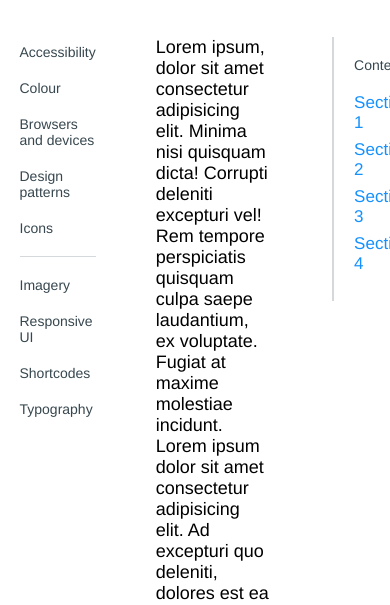
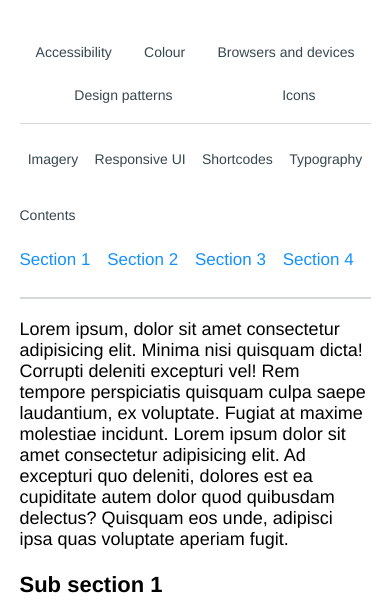
Before and after one commit to hindo/yart, a website: page 01_page_layout/public/index.html in a window 390 px wide. Shown: the part 215-820 px from the top of the page. Drawn offline with nearby package versions, Linux system fonts and the light colour scheme; files that its build step writes are made by us from their sources.

Commit message:
[01_page_layout] Add mobile version

```diff
--- /dev/null
+++ b/01_page_layout/src/less/custom.less
@@ -0,0 +1,118 @@
+@columnsMargin: 30px;
+
+.content-navigation {
+    @marginBase: 20px;
+
+    order: 0;
+    font-size: 16px;
+    margin: 0 @columnsMargin 0 0;
+
+    .navigation__item {
+        font-size: 14px;
+        margin-bottom: @marginBase;
+
+        a {
+            color: @accentColor;
+
+            &:hover {
+                text-decoration: underline;
+            }
+        }
+    }
+
+    .navigation__divider {
+        margin: @marginBase 0;
+    }
+}
+
+.article-navigation {
+    flex: 0 0 17%;
+    order: 2;
+    font-size: 17px;
+    margin: 0 0 0 @columnsMargin;
+
+    .navigation {
+        padding: 20px 0 20px 20px;
+
+        .navigation__header {
+            margin-top: 0;
+            color: @accentColor;
+            font-size: 14px;
+        }
+
+        .navigation__item {
+            a:hover {
+                text-decoration: underline;
+            }
+        }
+    }
+}
+
+.article {
+    order: 1;
+    flex: 1 1 auto;
+    margin: 0 @columnsMargin;
+
+    p:first-child {
+        margin-top: 0;
+    }
+}
+
+.main {
+    @marginBase: 40px;
+    @marginBaseDouble: 2 * @marginBase;
+
+    &__content {
+        display: flex;
+        flex: 1;
+    }
+    &__navigation {
+        border-bottom: 1px solid @accentColor;
+        background-color: @mainColor;
+
+        .navigation__item {
+            border-left: 1px solid @accentColor;
+            margin: 0;
+            font-size: 14px;
+            text-align: center;
+
+            a {
+                display: block;
+                color: @lightAccentColor;
+                padding: 15px 0;
+
+                &.active {
+                    color: @buttonActiveColor;
+                }
+
+                &:hover {
+                    color: @buttonActiveColor;
+                }
+            }
+
+            &:last-child {
+                border-right: 1px solid @accentColor;
+            }
+        }
+    }
+
+    &__header {
+        color: @headerFontColor;
+        background-color: @mainColor;
+
+        & h2 {
+            margin: 0;
+            margin-bottom: @marginBase;
+            padding: @marginBaseDouble 0 @marginBase;
+            font-size: 40px;
+            font-weight: 200;
+        }
+    }
+
+    &__footer {
+        font-size: 15px;
+        color: @headerFontColor;
+        background-color: @mainColor;
+        padding: @marginBase / 2;
+    }
+}
--- a/01_page_layout/src/less/layout/desktop.less
+++ b/01_page_layout/src/less/layout/desktop.less
@@ -1,13 +1,14 @@
-@media screen and (max-width: 768px) {
-    .rom {
-        width: 100%;
+@media screen and (min-width: 960px) {
+    .content-navigation {
+        flex: 0 0 17%;
     }
 
-    .col-2 {
-        width: 12.5%;
-    }
+    .article-navigation {
+        flex: 0 0 17%;
 
-    .col-8 {
-        width: 75%;
+        .navigation {
+            position: fixed;
+            border-left: 2px solid @lightGrayColor;
+        }
     }
 }
--- a/01_page_layout/src/less/layout/mobile.less
+++ b/01_page_layout/src/less/layout/mobile.less
@@ -1 +1,59 @@
-// put somethig here
+@media screen and (max-width: 1100px) {
+}
+
+@media screen and (max-width: 959px) {
+
+    .content-navigation, .article-navigation, .article {
+        flex: 1;
+        margin: 0;
+    }
+    .content-navigation {
+        order: 0;
+
+        .navigation__list {
+            display: flex;
+            flex-wrap: wrap;
+        }
+
+        .navigation__item {
+            text-align: center;
+            flex: 1 1 auto;
+            justify-content: streach;
+        }
+
+        .navigation__divider {
+            flex: 1 1 100%;
+            margin: 0 0 20px 0;
+        }
+    }
+
+    .article-navigation {
+        order: 1;
+
+        .navigation {
+            position: initial;
+            padding: 20px 0;
+            margin-bottom: 20px;
+            border-bottom: 2px solid @lightGrayColor;
+        }
+
+        .navigation__list {
+            display: flex;
+        }
+
+        .navigation__item {
+            flex: 1 1 auto;
+            justify-content: streach;
+        }
+    }
+
+    .article {
+        order: 2;
+    }
+
+    .main {
+        &__content {
+            flex-direction: column;
+        }
+    }
+}
--- a/01_page_layout/src/less/main.less
+++ b/01_page_layout/src/less/main.less
@@ -1,126 +1,5 @@
 @import 'const.less';
 @import 'base.less';
 @import 'element.less';
+@import 'custom.less';
 @import 'layout.less';
-
-@columnsMargin: 30px;
-
-.content-navigation {
-    @marginBase: 20px;
-
-    flex: 0 0 17%;
-    order: 0;
-    font-size: 16px;
-    margin: 0 @columnsMargin 0 0;
-
-    .navigation__item {
-        font-size: 14px;
-        margin-bottom: @marginBase;
-
-        a {
-            color: @accentColor;
-
-            &:hover {
-                text-decoration: underline;
-            }
-        }
-    }
-
-    .navigation__divider {
-        margin: @marginBase 0;
-    }
-}
-
-.article-navigation {
-    flex: 0 0 17%;
-    order: 2;
-    font-size: 17px;
-    margin: 0 0 0 @columnsMargin;
-
-    .navigation {
-        position: fixed;
-        border-left: 2px solid @lightGrayColor;
-        padding: 20px 0 20px 20px;;
-
-        .navigation__header {
-            margin-top: 0;
-            color: @accentColor;
-            font-size: 14px;
-        }
-
-        .navigation__item {
-            a:hover {
-                text-decoration: underline;
-            }
-        }
-    }
-}
-
-.article {
-    order: 1;
-    flex: 1 1 auto;
-    margin: 0 @columnsMargin;
-
-    p:first-child {
-        margin-top: 0;
-    }
-}
-
-.main {
-    @marginBase: 40px;
-    @marginBaseDouble: 2 * @marginBase;
-
-    &__content {
-        display: flex;
-        flex: 1;
-    }
-    &__navigation {
-        border-bottom: 1px solid @accentColor;
-        background-color: @mainColor;
-
-        .navigation__item {
-            border-left: 1px solid @accentColor;
-            margin: 0;
-            font-size: 14px;
-            text-align: center;
-
-            a {
-                display: block;
-                color: @lightAccentColor;
-                padding: 15px 0;
-
-                &.active {
-                    color: @buttonActiveColor;
-                }
-
-                &:hover {
-                    color: @buttonActiveColor;
-                }
-            }
-
-            &:last-child {
-                border-right: 1px solid @accentColor;
-            }
-        }
-    }
-
-    &__header {
-        color: @headerFontColor;
-        background-color: @mainColor;
-
-        & h2 {
-            margin: 0;
-            margin-bottom: @marginBase;
-            padding: @marginBaseDouble 0 @marginBase;
-            font-size: 40px;
-            font-weight: 200;
-        }
-    }
-
-    &__footer {
-        font-size: 15px;
-        color: @headerFontColor;
-        background-color: @mainColor;
-        padding: @marginBase / 2;
-    }
-}
```
